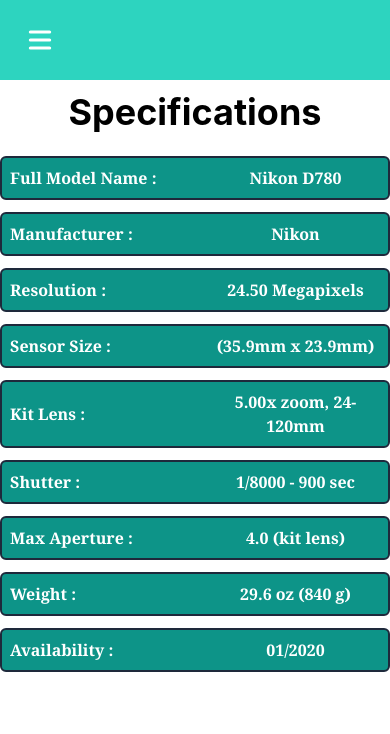
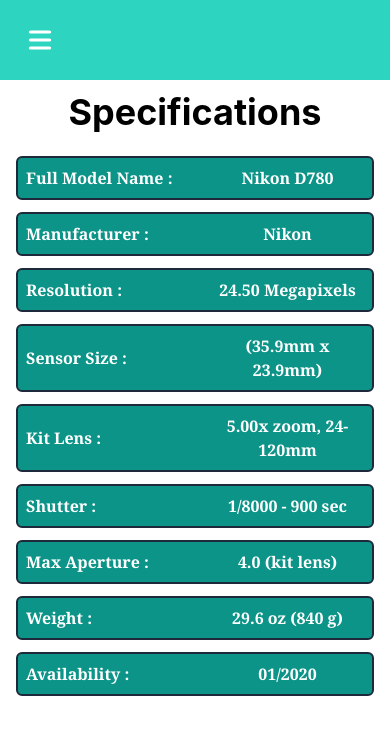
Before and after one commit to Bahauddin-Fahad/Cam-Resources, a React (Create React App) app: page /about in a window 390 px wide. Shown: the top 734 px of the page. Built offline with nearby package versions, Linux system fonts and the light colour scheme.

Commit message:
responsive  added

```diff
--- a/src/components/About/About.js
+++ b/src/components/About/About.js
@@ -11,6 +11,7 @@
     <div>
       <h2 className=" text-4xl font-bold mb-6">Specifications</h2>
       {specs.map((spec) => (
+        <div className="mx-4">
           <div className=" text-white font-semibold font-serif border-2 rounded-md border-slate-800 flex items-center max-w-md mx-auto bg-teal-600 mb-3">
             <div className="mr-4 p-2 w-56 text-left">
               <div>{spec.name} :</div>
@@ -19,6 +20,7 @@
               <div>{spec.value}</div>
             </div>
           </div>
+        </div>
       ))}
     </div>
   );
```
Lines whose indentation alone changed are shown as unchanged.
